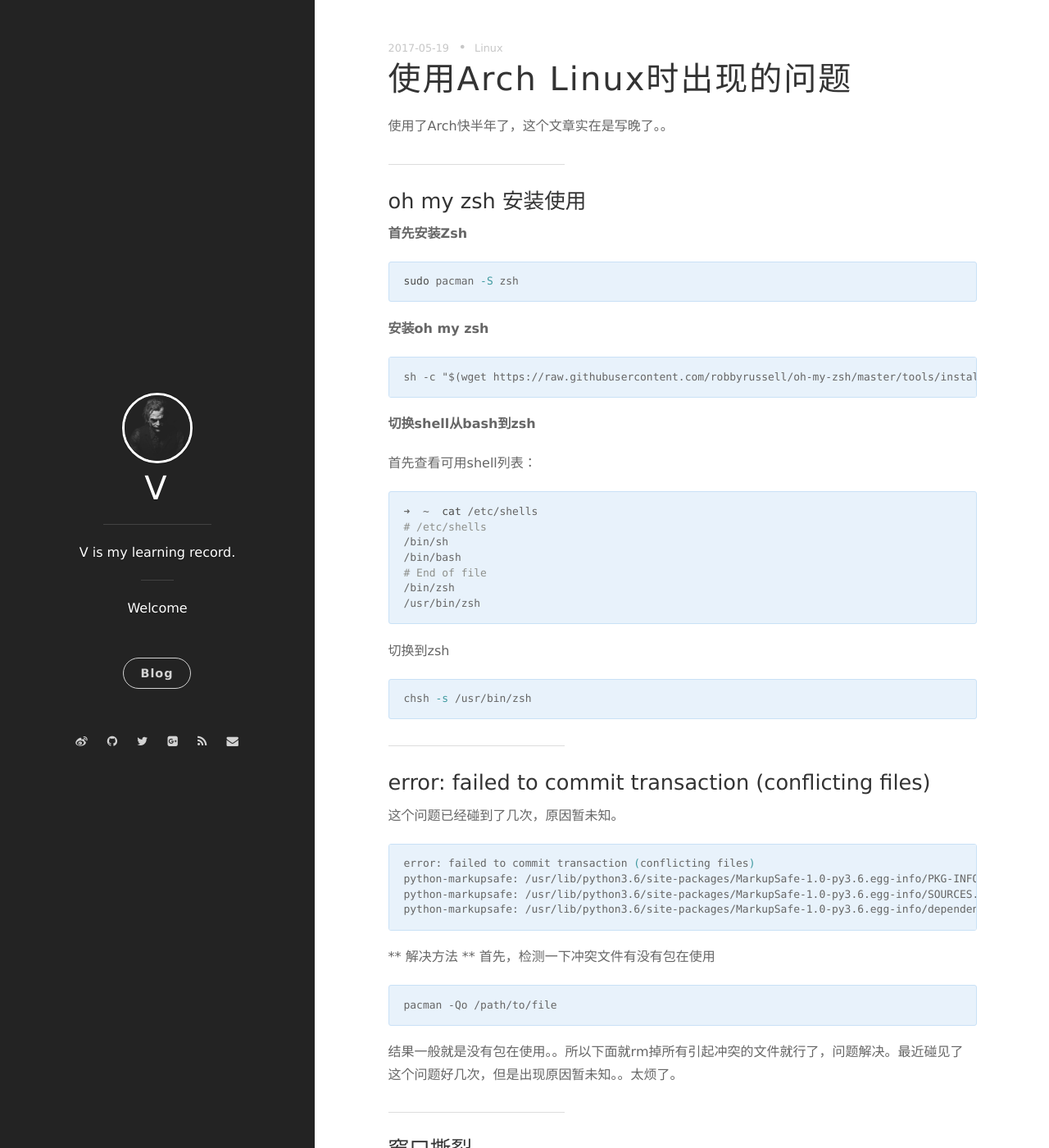
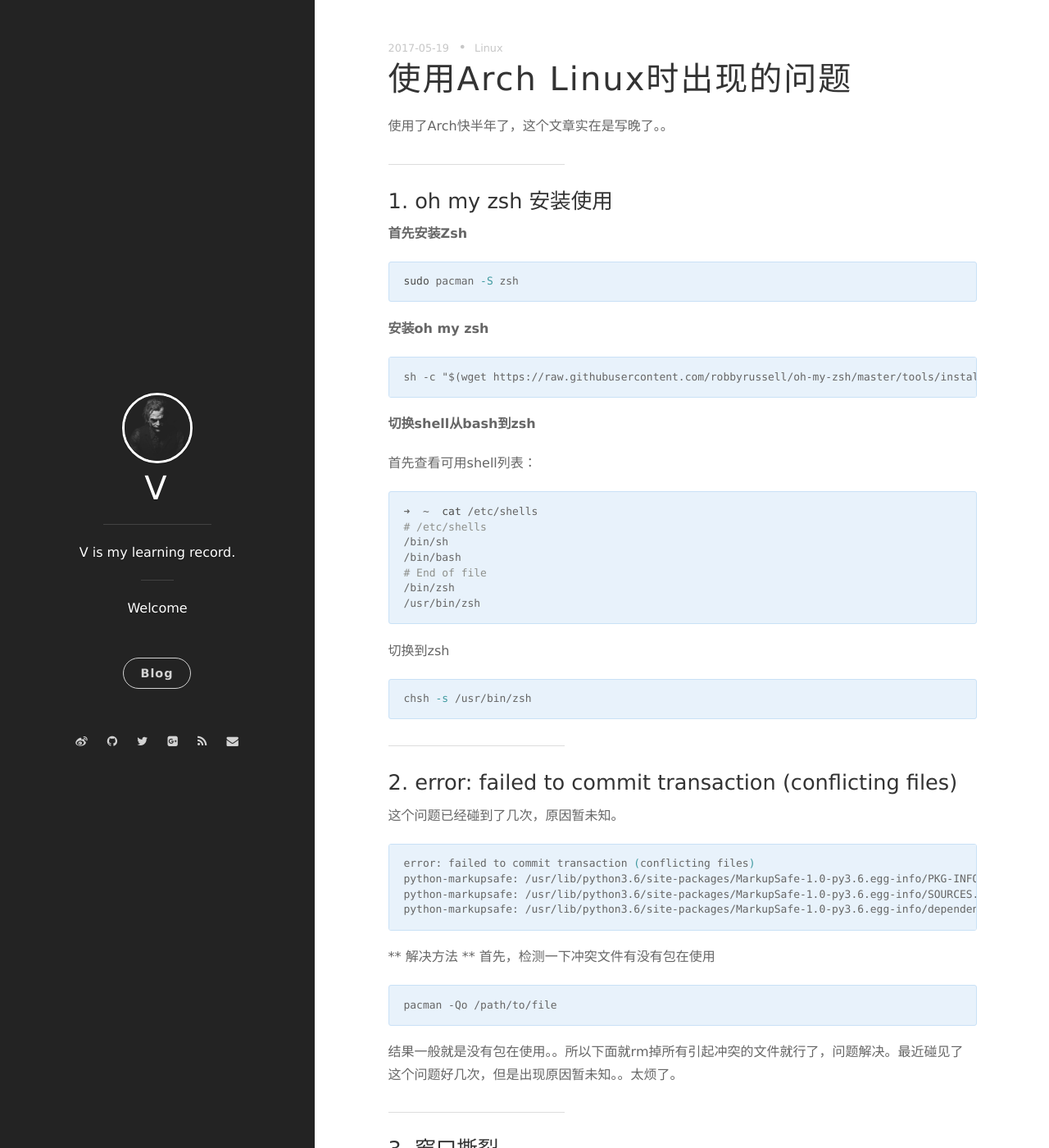
Before and after one commit to mrcwl/bryceyang.github.io, a Jekyll site: the page built from _posts/2017-05-17-Problems-I-encountered-when-I-use-Arch-Linux.markdown, in a window 1280 px wide and 1400 px high. Shown: the whole window at 82% size. Built offline with Jekyll 4.4.1, drawn with Linux system fonts in a browser that asks for light colours; nearby versions of some CDN libraries; comment, search, counter and statistics services are not loaded; some of the changed text lies outside the part shown.

Commit message:
enrich contents

````diff
--- a/_posts/2017-05-17-Problems-I-encountered-when-I-use-Arch-Linux.markdown
+++ b/_posts/2017-05-17-Problems-I-encountered-when-I-use-Arch-Linux.markdown
@@ -10,7 +10,7 @@ tag: Linux
 
 ---
 
-### oh my zsh 安装使用
+### 1. oh my zsh 安装使用
 **首先安装Zsh**
 
 ``` shell
@@ -45,7 +45,7 @@ chsh -s /usr/bin/zsh
 
 ---
 
-### error: failed to commit transaction (conflicting files)
+### 2. error: failed to commit transaction (conflicting files)
 这个问题已经碰到了几次，原因暂未知。
 
 ``` shell
@@ -63,7 +63,7 @@ pacman -Qo /path/to/file
 
 ---
 
-### 窗口撕裂
+### 3. 窗口撕裂
 
 我不知道这个问题应不应该叫做窗口撕裂：在上下滚动内容的时候，滚动方向最下面的内容会出现重影，显得好像屏幕刷新有延迟。
 
````
Also changed, not shown: other parts of _posts/2017-05-17-Problems-I-encountered-when-I-use-Arch-Linux.markdown (+6 -5 lines).
